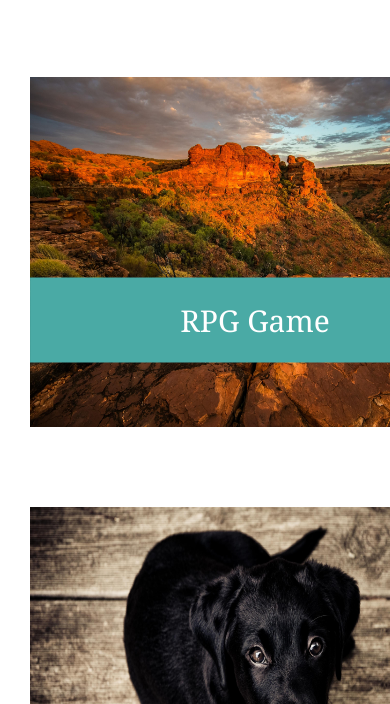
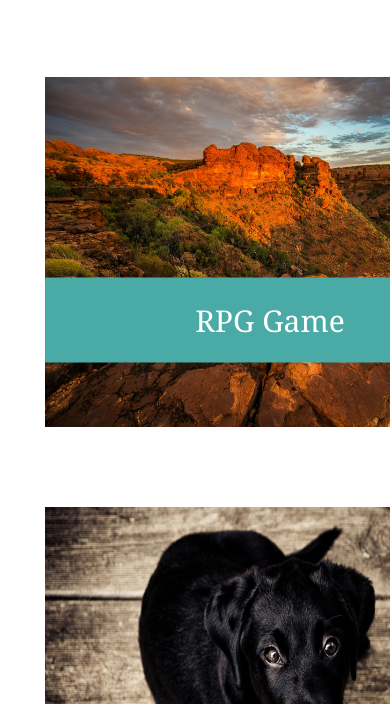
Before and after one commit to KylaFitzpatrick/Bootstrap-Portfolio, a plain HTML site: page portfolio.html in a window 390 px wide. Shown: the part 650-1354 px from the top of the page. Drawn offline with nearby package versions, Linux system fonts and the light colour scheme.

Commit message:
adding adjustments to css for portfolio.html

```diff
--- a/assets/css/style.css
+++ b/assets/css/style.css
@@ -167,7 +167,8 @@ textarea{
 
 /* portfolio.html */
 #portfolio-section .container {
-    margin-bottom: 100px;
+    margin-bottom: 50px;
+    overflow: hidden;
 }
 #portfolio-section{
     background-position: center;
@@ -223,6 +224,9 @@ textarea{
     width: 100%;
     height: auto;
   }
+  .row{
+      margin-left: 10px;
+  }
 /* Global */
 @media screen and (max-width:640px) {
     .navbar{
@@ -249,25 +253,35 @@ textarea{
 /* index.html */
 @media screen and (max-width:640px) {
    #about-me-section{
-        margin-top:40px;
+        margin-top:30px;
+        margin-bottom: 60px;
    }
 }
 /* portfolio.html */
 @media screen and (max-width:640px) {
+    #portfolio-section .container{
+        margin-top:30px;
+        margin-bottom: 60px;
+        overflow:hidden;
+        width:100%;
+
+    }
     #portfolio-image-info{
         margin-left:45px;
     }
     .portfolio-image img{
-        float:  left;
         width:450px;
         height:350px;
-        margin:0px;
+        margin:0;
     }
     .portfolio-image .position-text{
         transform: translate(-19.1%, 30%);
         width:100%;
         width:450px;
         font-size: 30px;
+    }
+    .row{
+        margin-left: 0;
     }
 }
 /* contact.html*/
```
